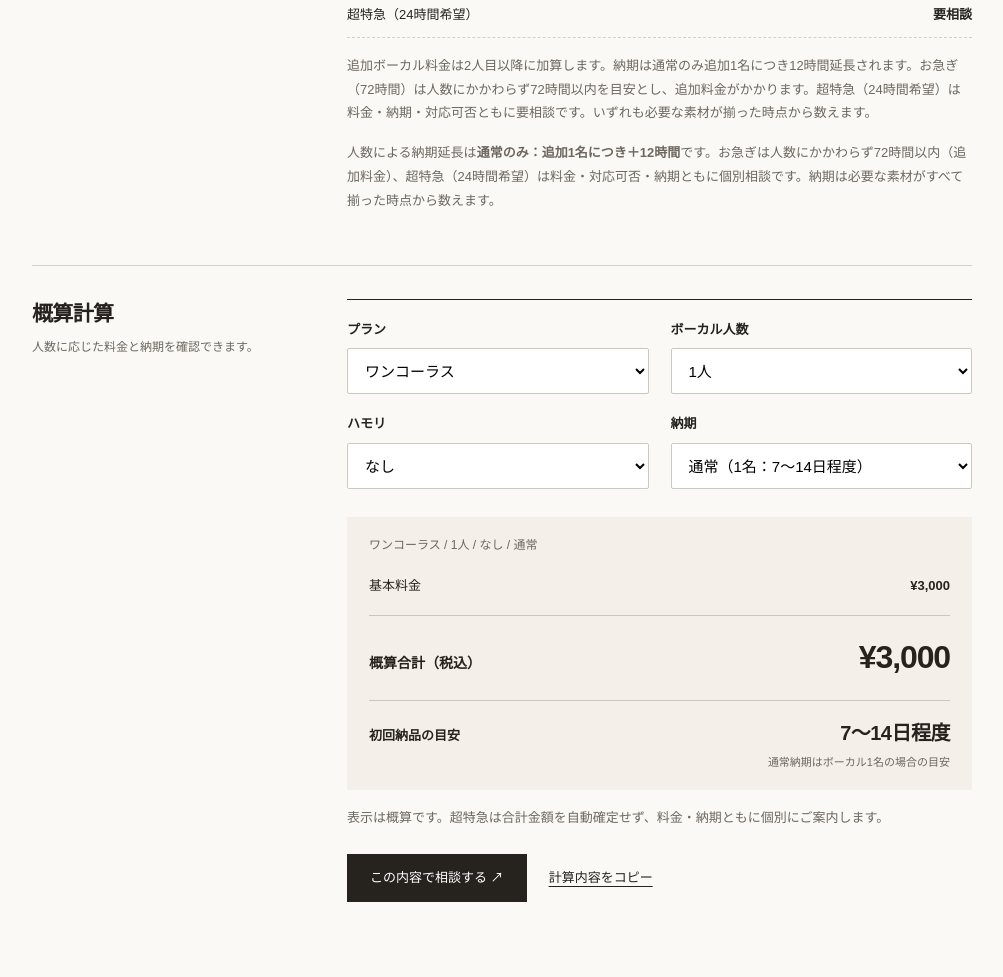
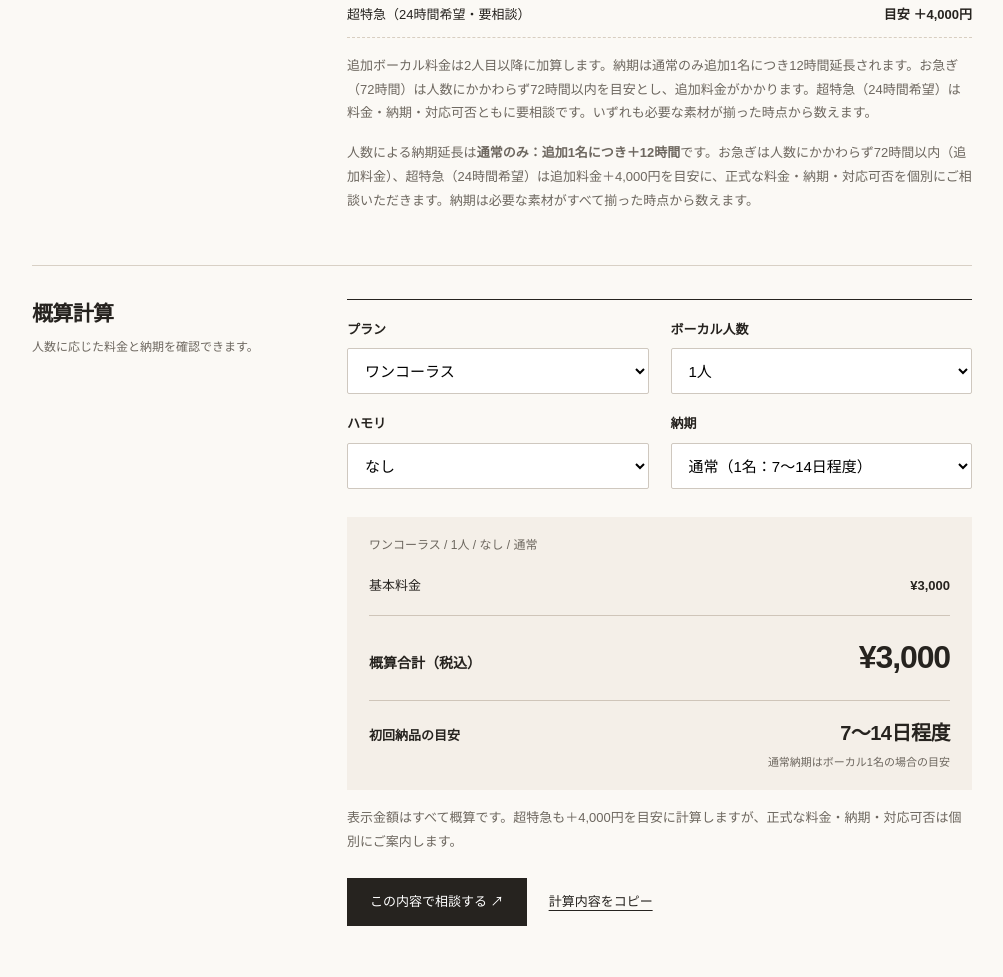
Before and after one commit to kigeki-odokene/odokene-site, an Astro site: page /price in a window 1280 px wide. Shown: the part 912-1889 px from the top of the page, without its empty margins (138-1141 px from the left). Built offline with nearby package versions, Linux system fonts and the light colour scheme; Astro itself is replaced by a stand-in of ours.

Commit message:
Clarify indicative price for 24h super express and consultation

```diff
--- a/src/pages/price.astro
+++ b/src/pages/price.astro
@@ -6,7 +6,7 @@ import { estimateDelivery } from '../lib/delivery.mjs';
 ---
 <BaseLayout title="料金｜ODOKENE"><div class="shell subpage"><div class="page-intro"><p class="small-label">ODOKENE</p><h1>料金</h1><p>{copy.price.intro}</p></div>
 <section class="subsection"><div class="section-aside"><h2>基本料金</h2></div><div class="section-body"><div class="primary-prices"><div><span>ワンコーラスMIX</span><strong>{pricing.one.base.toLocaleString('ja-JP')}<small>円</small></strong></div><div><span>フルコーラスMIX</span><strong>{pricing.full.base.toLocaleString('ja-JP')}<small>円</small></strong></div></div><p class="fine">{copy.price.baseNote}</p></div></section>
-<section class="subsection"><div class="section-aside"><h2>追加料金</h2></div><div class="section-body"><dl class="small-rates"><div><dt>ボーカル追加（ワンコーラス・1名）</dt><dd>＋{pricing.one.extraSinger.toLocaleString('ja-JP')}円</dd></div><div><dt>ボーカル追加（フルコーラス・1名）</dt><dd>＋{pricing.full.extraSinger.toLocaleString('ja-JP')}円</dd></div><div><dt>ハモリ生成</dt><dd>＋{pricing.harmony.generate.toLocaleString('ja-JP')}円</dd></div><div><dt>ハモリ作成・アレンジ</dt><dd>＋{pricing.harmony.arrange.toLocaleString('ja-JP')}円</dd></div><div><dt>お急ぎ（72時間基準）</dt><dd>＋{pricing.rush['72h'].toLocaleString('ja-JP')}円</dd></div><div><dt>超特急（24時間希望）</dt><dd>要相談</dd></div></dl><p class="fine">{copy.price.optionsNote}</p><p class="fine">人数による納期延長は<strong>通常のみ：追加1名につき＋{pricing.delivery.extraDaysPerSinger * 24}時間</strong>です。お急ぎは人数にかかわらず72時間以内（追加料金）、超特急（24時間希望）は料金・対応可否・納期ともに個別相談です。納期は必要な素材がすべて揃った時点から数えます。</p></div></section>
+<section class="subsection"><div class="section-aside"><h2>追加料金</h2></div><div class="section-body"><dl class="small-rates"><div><dt>ボーカル追加（ワンコーラス・1名）</dt><dd>＋{pricing.one.extraSinger.toLocaleString('ja-JP')}円</dd></div><div><dt>ボーカル追加（フルコーラス・1名）</dt><dd>＋{pricing.full.extraSinger.toLocaleString('ja-JP')}円</dd></div><div><dt>ハモリ生成</dt><dd>＋{pricing.harmony.generate.toLocaleString('ja-JP')}円</dd></div><div><dt>ハモリ作成・アレンジ</dt><dd>＋{pricing.harmony.arrange.toLocaleString('ja-JP')}円</dd></div><div><dt>お急ぎ（72時間基準）</dt><dd>＋{pricing.rush['72h'].toLocaleString('ja-JP')}円</dd></div><div><dt>超特急（24時間希望・要相談）</dt><dd>目安 ＋{pricing.rush['24h'].toLocaleString('ja-JP')}円</dd></div></dl><p class="fine">{copy.price.optionsNote}</p><p class="fine">人数による納期延長は<strong>通常のみ：追加1名につき＋{pricing.delivery.extraDaysPerSinger * 24}時間</strong>です。お急ぎは人数にかかわらず72時間以内（追加料金）、超特急（24時間希望）は追加料金＋{pricing.rush['24h'].toLocaleString('ja-JP')}円を目安に、正式な料金・納期・対応可否を個別にご相談いただきます。納期は必要な素材がすべて揃った時点から数えます。</p></div></section>
 <section class="subsection" id="estimate">
   <div class="section-aside"><h2>概算計算</h2><p class="aside-hint">人数に応じた料金と納期を確認できます。</p></div>
   <div class="section-body">
@@ -27,7 +27,7 @@ import { estimateDelivery } from '../lib/delivery.mjs';
         <div class="field"><label for="calc-rush-select">納期</label><select id="calc-rush-select" name="rush">
           <option value="normal">通常（1名：{estimateDelivery(pricing,1,'normal')}）</option>
           <option value="72h">お急ぎ（人数共通：{estimateDelivery(pricing,1,'72h')}／＋{pricing.rush['72h'].toLocaleString('ja-JP')}円）</option>
-          <option value="24h">超特急（24時間希望・要相談）</option>
+          <option value="24h">超特急（24時間希望／目安＋{pricing.rush['24h'].toLocaleString('ja-JP')}円・要相談）</option>
         </select></div>
       </div>
       <div class="calc-summary" aria-live="polite" aria-atomic="true">
@@ -45,7 +45,7 @@ import { estimateDelivery } from '../lib/delivery.mjs';
           <small id="calc-delivery-extra">ボーカル1名の場合の目安</small>
         </div>
       </div>
-      <p class="fine">表示は概算です。超特急は合計金額を自動確定せず、料金・納期ともに個別にご案内します。</p>
+      <p class="fine">表示金額はすべて概算です。超特急も＋{pricing.rush['24h'].toLocaleString('ja-JP')}円を目安に計算しますが、正式な料金・納期・対応可否は個別にご案内します。</p>
       <div class="calc-actions">
         <a id="calc-request-link" class="calc-request-link" href="/contact/?plan=one&amp;singers=1&amp;harmony=none&amp;rush=normal">この内容で相談する ↗</a>
         <button class="calc-copy-button" id="calc-copy" type="button">計算内容をコピー</button>
```
